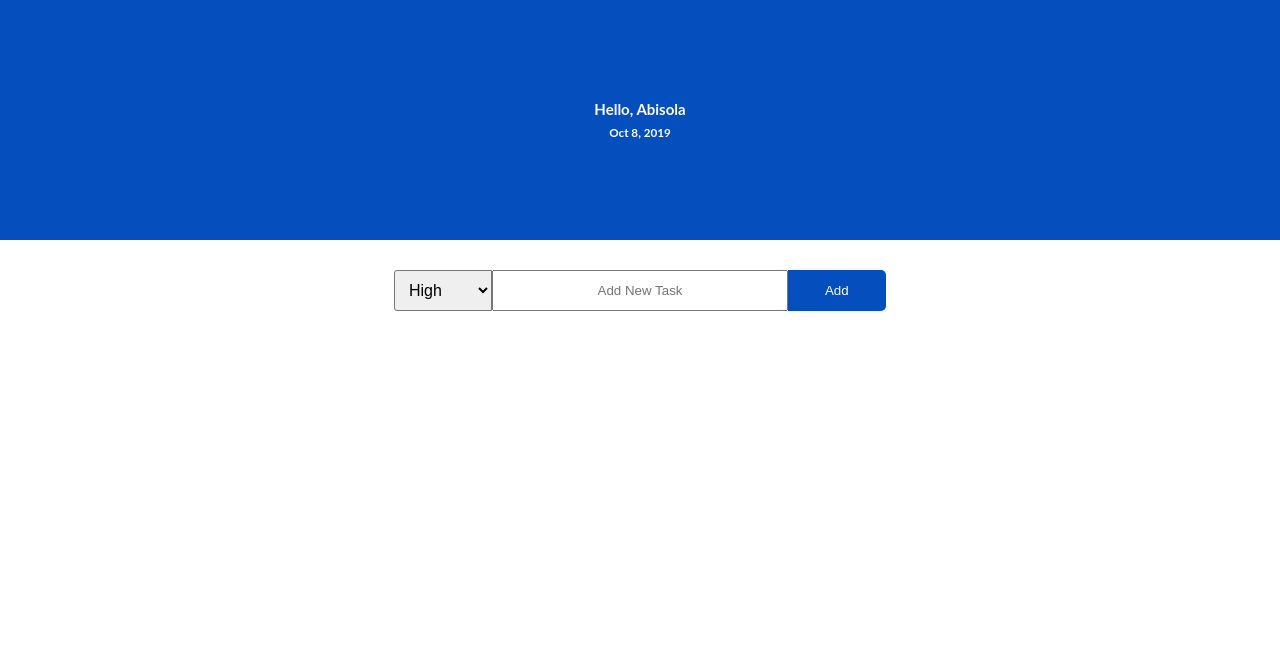
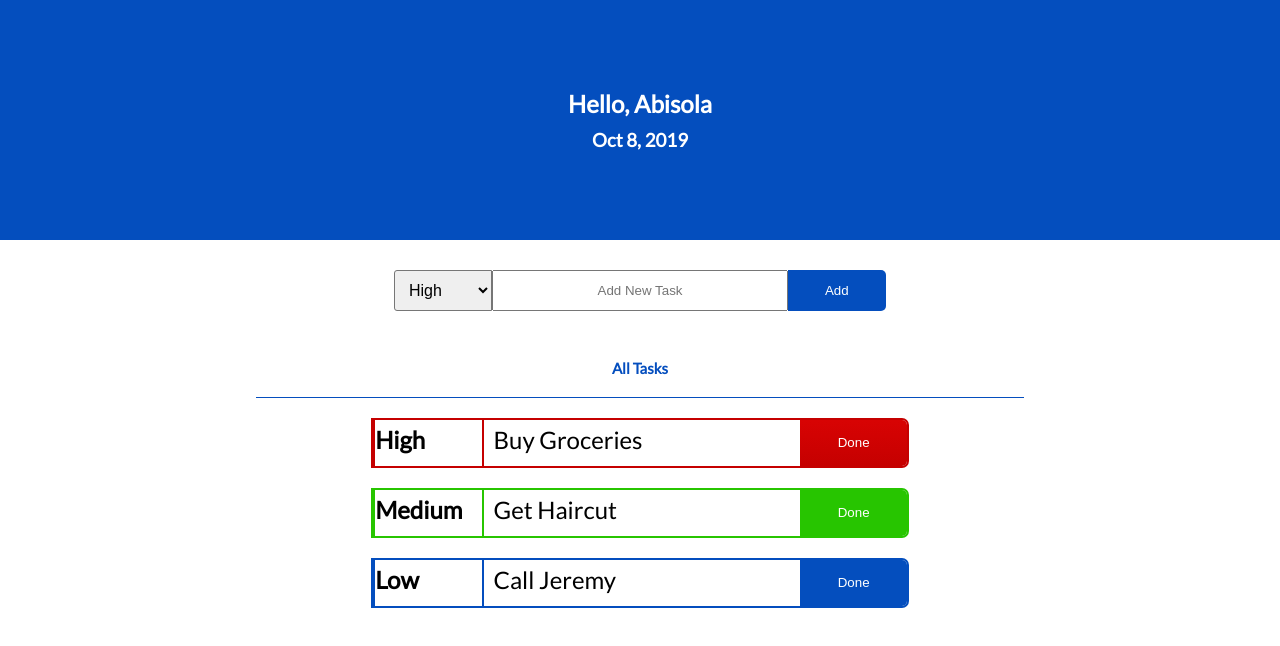
Before and after one commit to Abisola-Morohunfolu/to-do-list-app, a plain HTML site: page index.html in a window 1280 px wide. Drawn offline with Linux system fonts and the light colour scheme.

Commit message:
added styling and contents

```diff
--- a/css/main.css
+++ b/css/main.css
@@ -32,6 +32,7 @@ body {
     top: 50%;
     left: 50%;
     transform: translate(-50%, -50%);
+    font-size: 1.6rem;
 }
 
 .bottom-section {
@@ -58,6 +59,18 @@ body {
     text-align: center;
 }
 
+.task-container {
+    margin: 2rem auto 1rem;
+    width: 60%;
+}
+
+.task-container__heading {
+    text-align: center;
+    padding: 1.5rem;
+    color: #044EBE;
+    border-bottom: 1px solid #044EBE;
+}
+
 .btn {
     border: none;
     outline: none;
@@ -69,3 +82,63 @@ body {
     color: #fff;
     background-color: #044EBE;
 }
+
+
+.task {
+    margin: 2rem auto;
+    height: 5rem;
+    font-size: 2.4rem;
+    width: 70%;
+    display: grid;
+    grid-template-columns: 1fr 3fr 1fr;
+    border-radius: 0 .7rem .7rem 0;
+}
+
+.task-heading {
+    display: inline-block;
+}
+
+.task-details {
+    display: inline-block;
+    padding-left: 1rem;
+}
+
+.task-high {
+    border: 2px solid #c50000;
+    border-left: 4px solid #c50000;
+}
+
+.task-details__high {
+    border-left: 2px solid #c50000;
+}
+
+.task-medium {
+    border: 2px solid #27C500;
+    border-left: 4px solid #27C500;
+}
+
+.task-details__medium {
+    border-left: 2px solid #27C500;
+}
+
+.task-low {
+    border: 2px solid #044EBE;
+    border-left: 4px solid #044EBE;
+}
+
+.task-details__low {
+    border-left: 2px solid #044EBE;
+}
+
+
+.btn-red {
+    height: 100%;
+    background: linear-gradient(to bottom, #d80303, #c50000);
+    color: #fff;
+}
+
+.btn-green {
+    height: 100%;
+    background-color: #27C500;
+    color: #fff;
+}
--- a/index.html
+++ b/index.html
@@ -4,6 +4,7 @@
         <meta charset="UTF-8">
         <meta name="viewport" content="width=device-width, initial-scale=1.0">
         <meta http-equiv="X-UA-Compatible" content="ie=edge">
+        <link href="https://fonts.googleapis.com/css?family=Lato:300i,400,700i&display=swap" rel="stylesheet">
         <link rel="stylesheet" href="./css/main.css">
         <title>To Do List</title>
     </head>
@@ -24,18 +25,52 @@
                 <div class="add-task">
                     <div class="add-task__options">
                         <select name="priority" id="priority">
-                            <option value="high">High</option>
+                            <option value="high" selected>High</option>
                             <option value="medium">Medium</option>
                             <option value="low">Low</option>
                         </select>
                     </div>
                     <input type="text" name="add-task" id="add-task" placeholder="Add New Task">
                     <button class="btn btn-blue">Add</button>
-
-
                 </div>
             </section>
 
+            <section class="task-container">
+                <h2 class="task-container__heading">
+                    All Tasks
+                </h2>
+
+                <div class="task task-high" id="high-0">
+                    <h4 class="task-heading">
+                        High
+                    </h4>
+                    <p class="task-details task-details__high">
+                        Buy Groceries
+                    </p>
+                    <button class="btn btn-red">Done</button>
+                </div>
+
+                <div class="task task-medium" id="medium-0">
+                    <h4 class="task-heading">
+                        Medium
+                    </h4>
+                    <p class="task-details task-details__medium">
+                        Get Haircut
+                    </p>
+                    <button class="btn btn-green">Done</button>
+                </div>
+
+                <div class="task task-low" id="low-0">
+                    <h4 class="task-heading">
+                        Low
+                    </h4>
+                    <p class="task-details task-details__low">
+                        Call Jeremy
+                    </p>
+                    <button class="btn btn-blue">Done</button>
+                </div>
+
+            </section>
         </div>
         <script src="./js/script.js"></script>
     </body>
```
